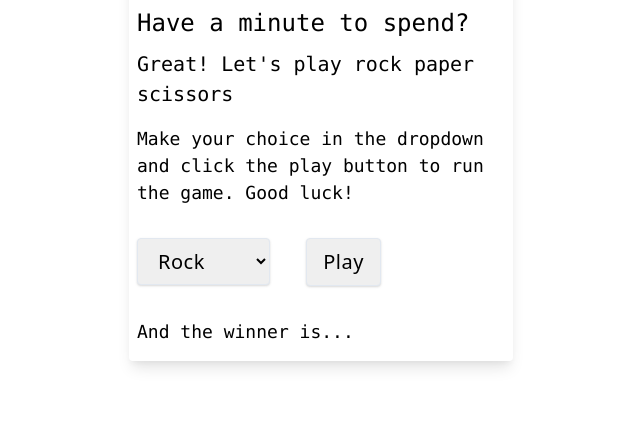
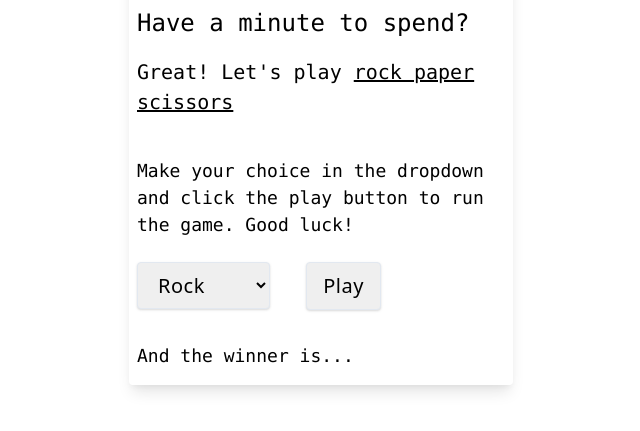
Before and after one commit to AlbertStjarne/rock_paper_scissors, a website: page index.html in a window 1280 px wide. Shown: the part 323-754 px from the top of the page, without its empty margins (319-959 px from the left). Drawn offline with nearby package versions, Linux system fonts and the light colour scheme.

Commit message:
adds styling

```diff
--- a/index.html
+++ b/index.html
@@ -11,8 +11,8 @@
   <div class="max-w-sm rounded overflow-hidden shadow-lg mx-auto my-8">
   <img class="w-full" src="/zebra-1.jpg" alt="Zebra of Ngorongoro, march 2018">
   <h1 class="font-mono text-2xl text-grey-darkest text-left mx-2 my-2">Have a minute to spend?</h1>
-  <h2 class="font-mono text-xl text-grey-darkest text-left mx-2 my-2"> Great! Let's play rock paper scissors</h2>
-  <h3 class="font-mono text-lg text-grey-darkest text-left mx-2 my-4">Make your choice in the dropdown and click the play button to run the game. Good luck!</h3>
+  <h2 class="font-mono text-xl text-grey-darkest text-left mx-2 my-4"> Great! Let's play <u>rock paper scissors</u></h2>
+  <h3 class="font-mono text-lg text-grey-darkest text-left mx-2 mt-10 mb-2">Make your choice in the dropdown and click the play button to run the game. Good luck!</h3>
   <select id="select-box" class="bg-grey-dark hover:bg-grey-darker text-grey-lighter text-xl font-medium py-2 px-4 border border-blue-darker rounded shadow tracking-wide ml-2 mr-4 my-4">
     <option value="rock">Rock</option>
     <option value="paper">Paper</option>
```
